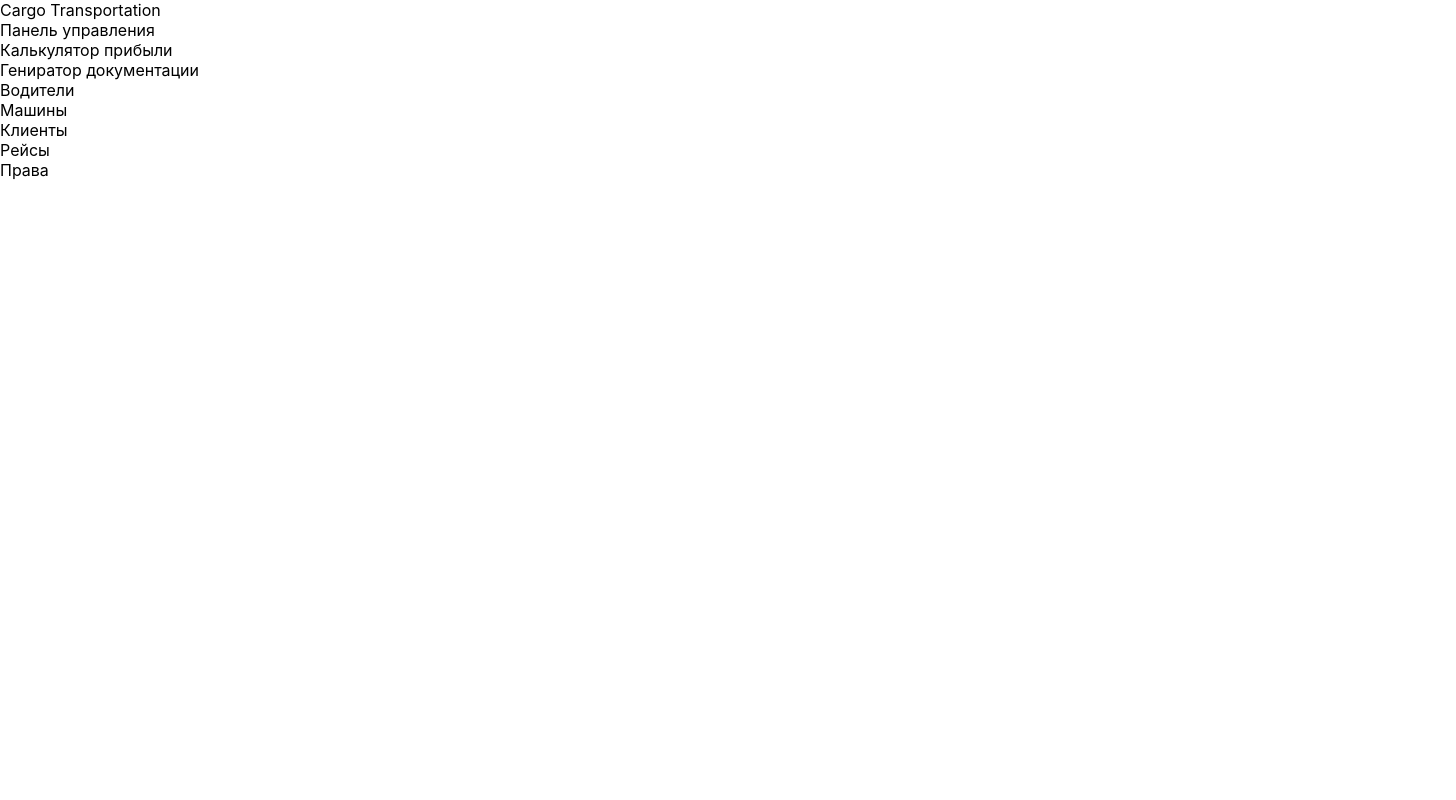
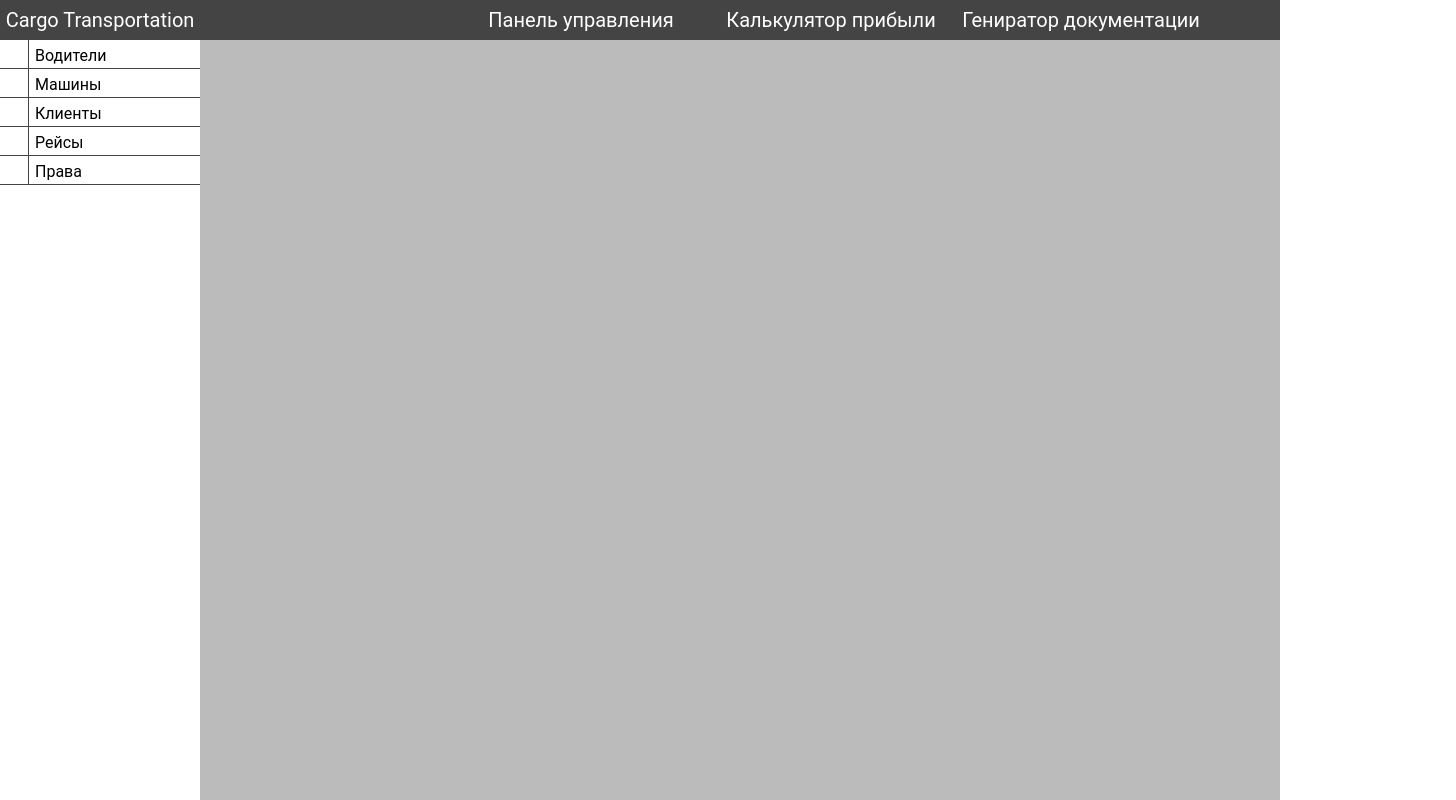
Before and after one commit to Hardelele/cargo-transportation, a React (Create React App) app in the folder frontend/: page / in a window 1280 px wide. Shown: the whole page, 1456 px wide, since content can reach past the window. Built offline with nearby package versions, Linux system fonts and the light colour scheme.

Commit message:
App.css: Make flex layout for App.js

```diff
--- a/frontend/src/css/App.css
+++ b/frontend/src/css/App.css
@@ -4,28 +4,52 @@
 }
 
 .main {
-
+    display: flex;
+    flex-direction: column;
+    background: #BBB;
+    max-width: 100%;
+    max-height: 100%;
+    height: 100vh;
+    width: 100vw;
+    font-family: Roboto;
 }
 
 /* Header */
 
 .header__container {
-
+    display: flex;
+    flex-direction: row;
+    background: #444;
+    height: 40px;
+    max-height: 40px;
 }
 
 .header__logo {
-
+    font-family: Roboto;
+    font-size: 20px;
+    color: #FFFFFF;
+    width: 200px;
+    padding-top: 8px;
+    text-align: center;
+    min-width: 200px;
 }
 
 .buttons__container {
+    margin-left: 20vw;
+    flex-grow: 1;
+    display: flex;
+    flex-direction: row;
+}
 
+/* Sidebar and content container */
+
+.content__container {
+    flex-grow: 1;
+    display: flex;
+    flex-direction: row;
 }
 
 /* Content */
-
-.content__container {
-
-}
 
 .main__content {
 
@@ -34,11 +58,39 @@
 /* Sidebar */
 
 .sidebar {
-
+    width: 200px;
+    background: #FFF;
 }
 
 /* Elements */
 
 .nav__button {
+    color: #FFFFFF;
+    min-width: 250px;
+    padding-top: 8px;
+    font-size: 20px;
+    text-align: center;
+    max-height: 40px;
+    height: 40px;
+}
 
+.sidebar__button {
+    display: flex;
+    flex-direction: row;
+    border-bottom: #444444 1px solid;
+    height: 28px;
+    max-height: 28px;
+    width: 200px;
+    font-size: 16px;
 }
+
+.sidebar_button_text {
+    padding-top: 6px;
+    padding-left: 6px;
+    flex-grow: 1;
+}
+
+.sidebar_button_icon {
+    width: 28px;
+    border-right: #444444 1px solid;
+}
```
